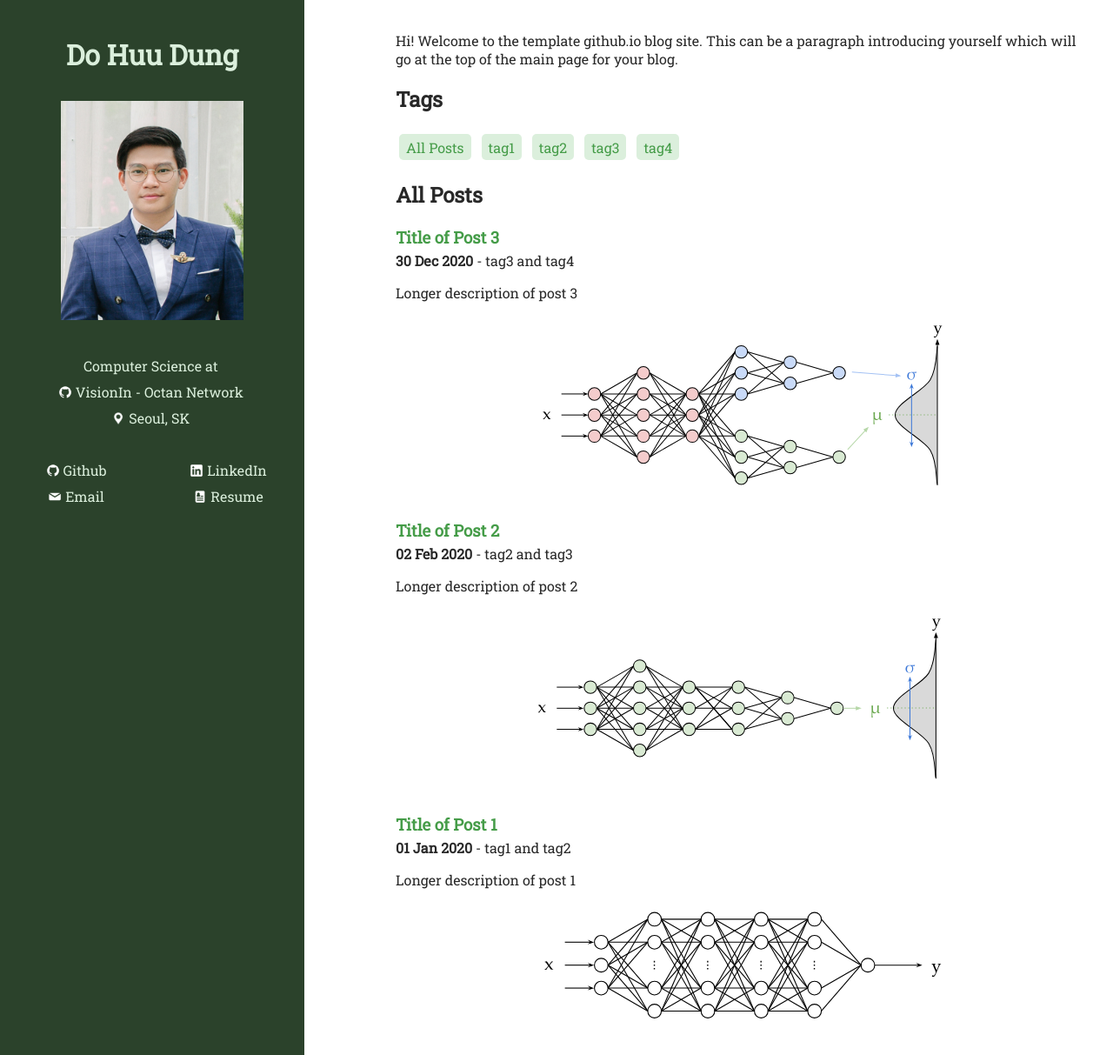
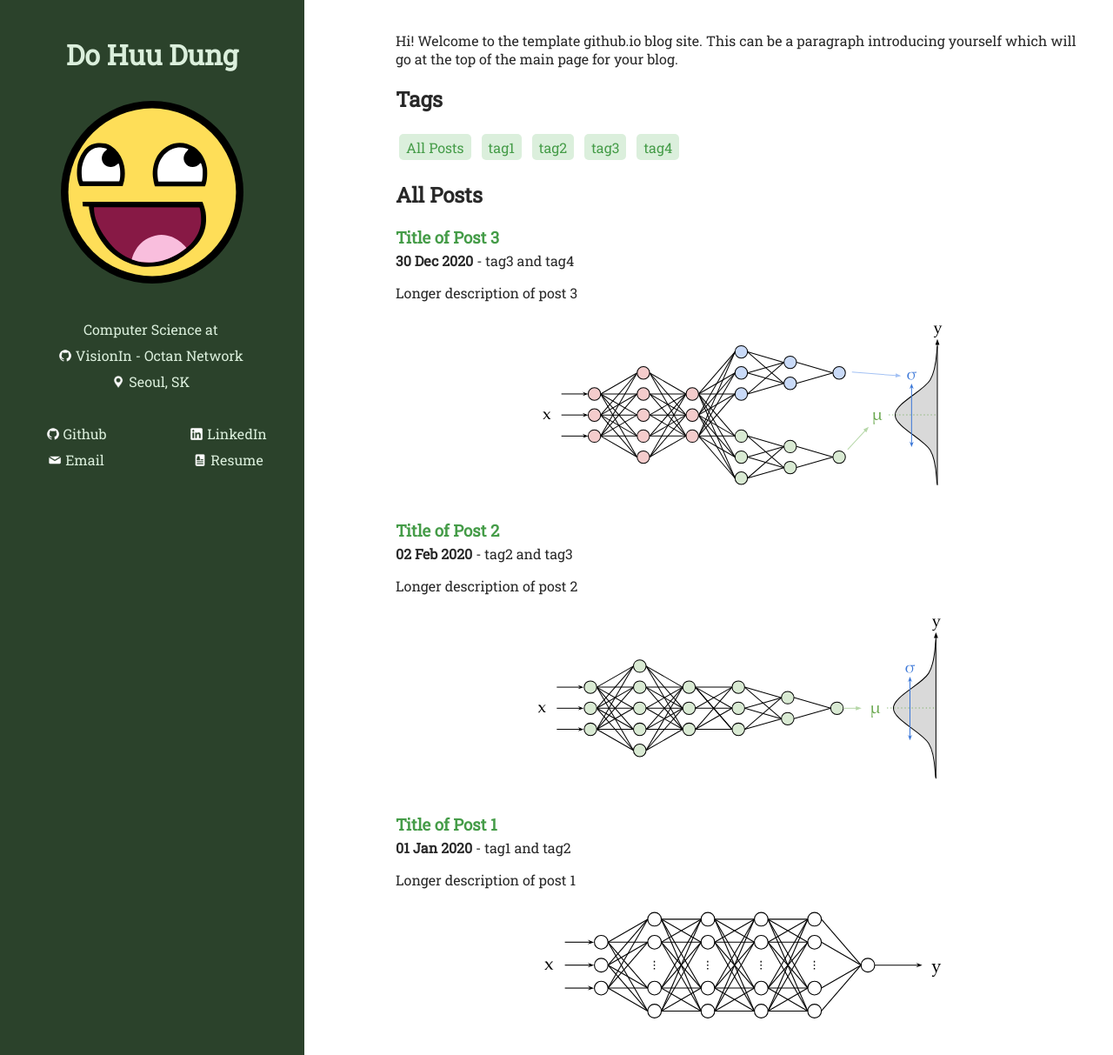
Before and after one commit to dungdo123/dungdo123.github.io, a Jekyll site: the page built from index.html, in a window 1280 px wide and 1213 px high. Shown: the whole window at 87% size. Built offline with Jekyll 4.4.1, drawn with Linux system fonts in a browser that asks for light colours.

Commit message:
Update _config.yml

```diff
--- a/_config.yml
+++ b/_config.yml
@@ -25,7 +25,7 @@ social:
     - https://github.com/dungdo123
 
 # Images + files
-logo: assets/img/personal_images.png
+logo: assets/img/headshot.svg
 cv_url: assets/files/cv.pdf
 resume_url: assets/files/resume.pdf
 
```
